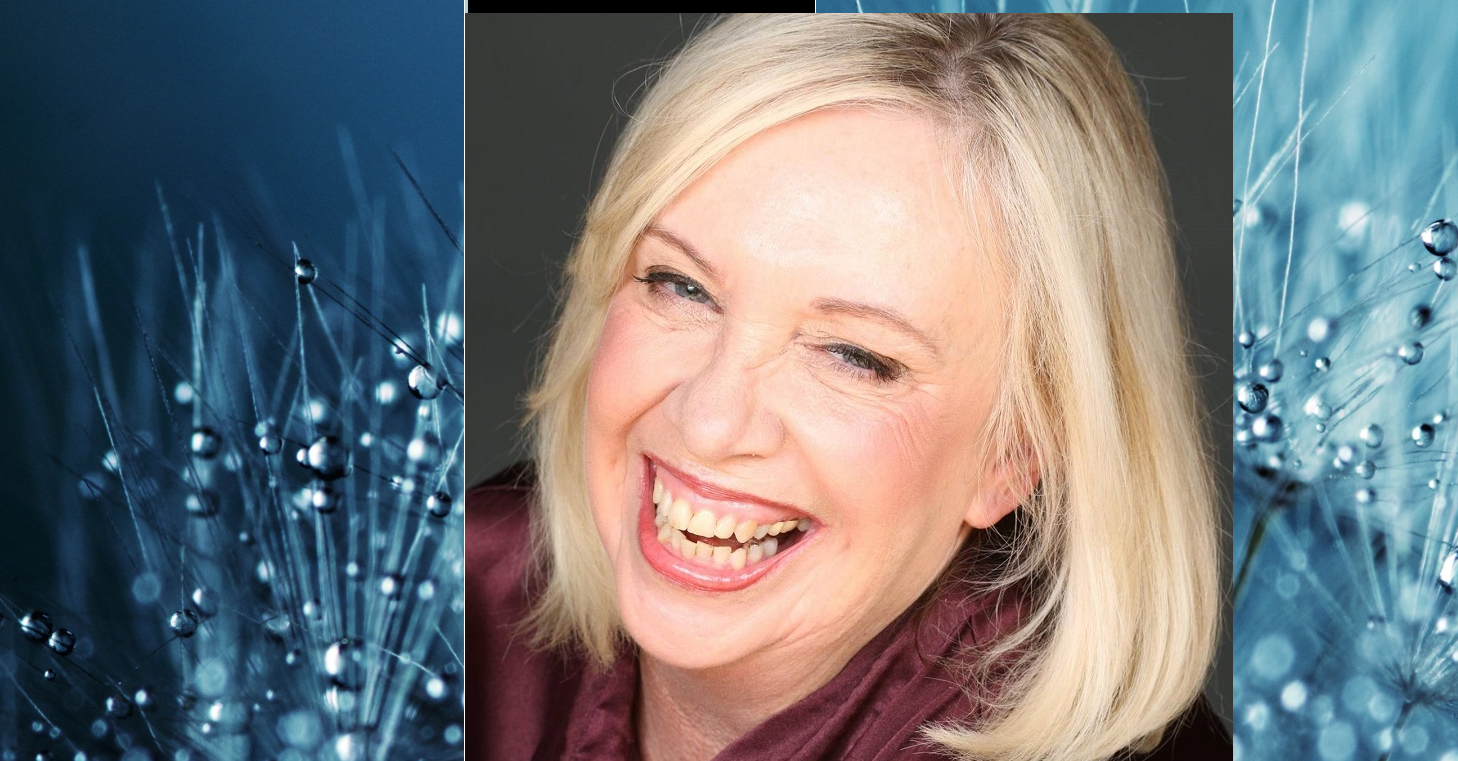
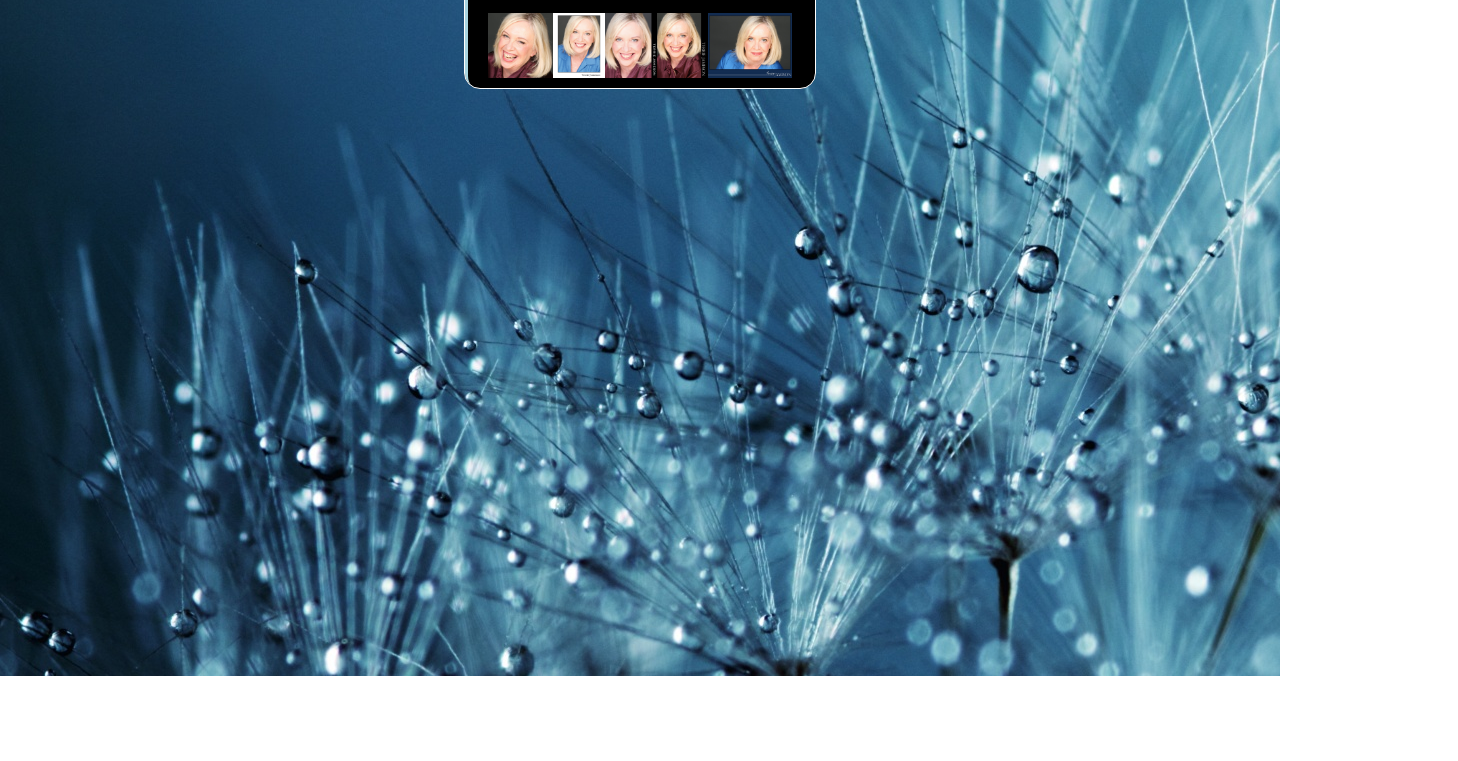
Before and after one commit to seanm329/actor-headshot, a website: page gallery.html in a window 1280 px wide. Shown: the part 124-885 px from the top of the page, 1458 px wide, since content can reach past the window. After the commit the page ends 800 px from the top, so only its background shows below. Drawn offline with nearby package versions, Linux system fonts and the light colour scheme; some packages are replaced by stand-ins of ours; a script that the page names is missing.

Commit message:
install package.json  gallery adjustments

```diff
--- /dev/null
+++ b/css/gallery.css
@@ -0,0 +1,10 @@
+.gallery {
+  display: flex;
+  justify-content: center;
+  align-content: space-around;
+  padding-bottom: .333em;
+}
+
+.gallery img {
+  max-height: 65px;
+}
--- a/gallery.html
+++ b/gallery.html
@@ -1,12 +1,13 @@
 <!DOCTYPE html>
 <html>
+
 <head>
   <meta charset="UTF-8">
-<meta name="viewport" content="width=device-width, intitial scale=1.0">
+  <meta name="viewport" content="width=device-width, initial scale=1.0">
   <title>Terrie Jameson</title>
   <link href="node_modules/lightbox2/src/css/lightbox.css" rel="stylesheet">
-<link href="css/index.css" rel="stylesheet" type="text/css"/>
-<link href="css/contact.css" rel="stylesheet" type="text/css"/>
+  <link href="css/index.css" rel="stylesheet" type="text/css" />
+  <link href="css/gallery.css" rel="stylesheet" type="text/css" />
 </head>
 
 <body>
@@ -45,25 +46,33 @@
       </div>
     </header>
 
-  <div class="">
+    <div class="gallery">
+
       <a href="images/main-h768.jpg" data-lightbox="gallery" alt="main headshot">
-      <img src="images/main-h768.jpg" data-lightbox="gallery" alt="main headshot" ></a>
+        <img src="images/main-h768.jpg" data-lightbox="gallery" alt="main headshot">
+      </a>
 
       <a href="images/Terrie-Jameson-efile1-h768.jpg" data-lightbox="gallery" alt="first headshot"></a>
-      <img src="images/Terrie-Jameson-efile1-h768.jpg" data-lightbox="gallery" alt="first headshot"></a>
+      <img src="images/Terrie-Jameson-efile1-h768.jpg" data-lightbox="gallery" alt="first headshot">
+      </a>
 
 
       <a href="images/Terrie-Jameson-efile2-h768.jpg" data-lightbox="gallery" alt="second headshot"></a>
-      <img src="images/Terrie-Jameson-efile2-h768.jpg" data-lightbox="gallery" alt="second headshot"></a>
+      <img src="images/Terrie-Jameson-efile2-h768.jpg" data-lightbox="gallery" alt="second headshot">
+      </a>
 
       <a href="images/TERRIE1-h768.jpg" data-lightbox="gallery" alt="third headshot"></a>
-      <img src="images/TERRIE1-h768.jpg" data-lightbox="gallery" alt="third headshot"></a>
+      <img src="images/TERRIE1-h768.jpg" data-lightbox="gallery" alt="third headshot">
+      </a>
 
       <a href="images/TERRIE2NAVY-h768.jpg" data-lightbox="gallery" alt="fourth headshot"></a>
-      <img src="images/TERRIE2NAVY-h768.jpg" data-lightbox="gallery" alt="fourth headshot"></a>
+      <img src="images/TERRIE2NAVY-h768.jpg" data-lightbox="gallery" alt="fourth headshot">
+      </a>
+    </div>
  </div>
 
- <script src="node_modules//lightbox2/dist/js/lightbox-plus-jquery.min.js"></script>
- <script src="node_modules/lightbox2/dist/js/lightbox.js"></script>
+<script src="node_modules/lightbox2/dist/js/lightbox-plus-jquery.min.js"></script>
+<script src="node_modules/lightbox2/dist/js/lightbox.min.js"></script>
 </body>
+
 </html>
```
Also changed, not shown: package.json (added, +25 -0 lines), 1 other file. Lines whose indentation alone changed are shown as unchanged.
